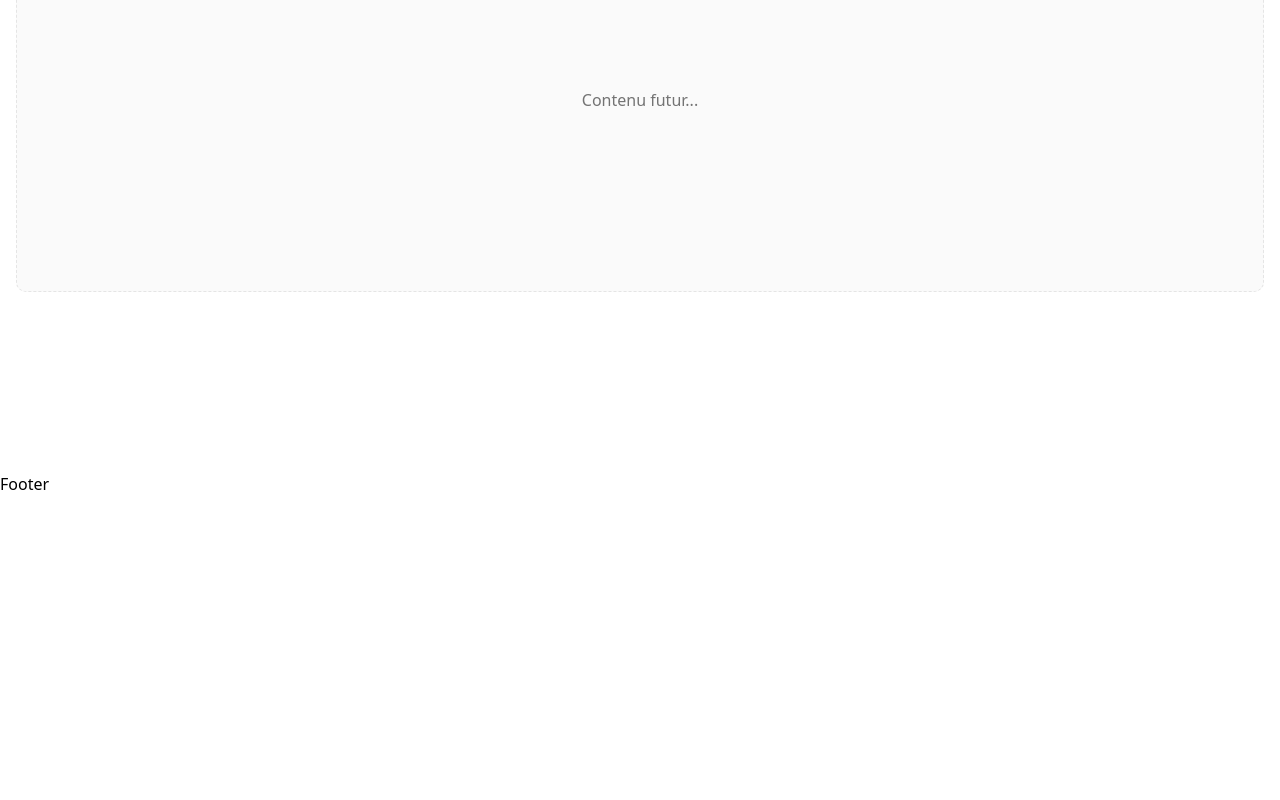
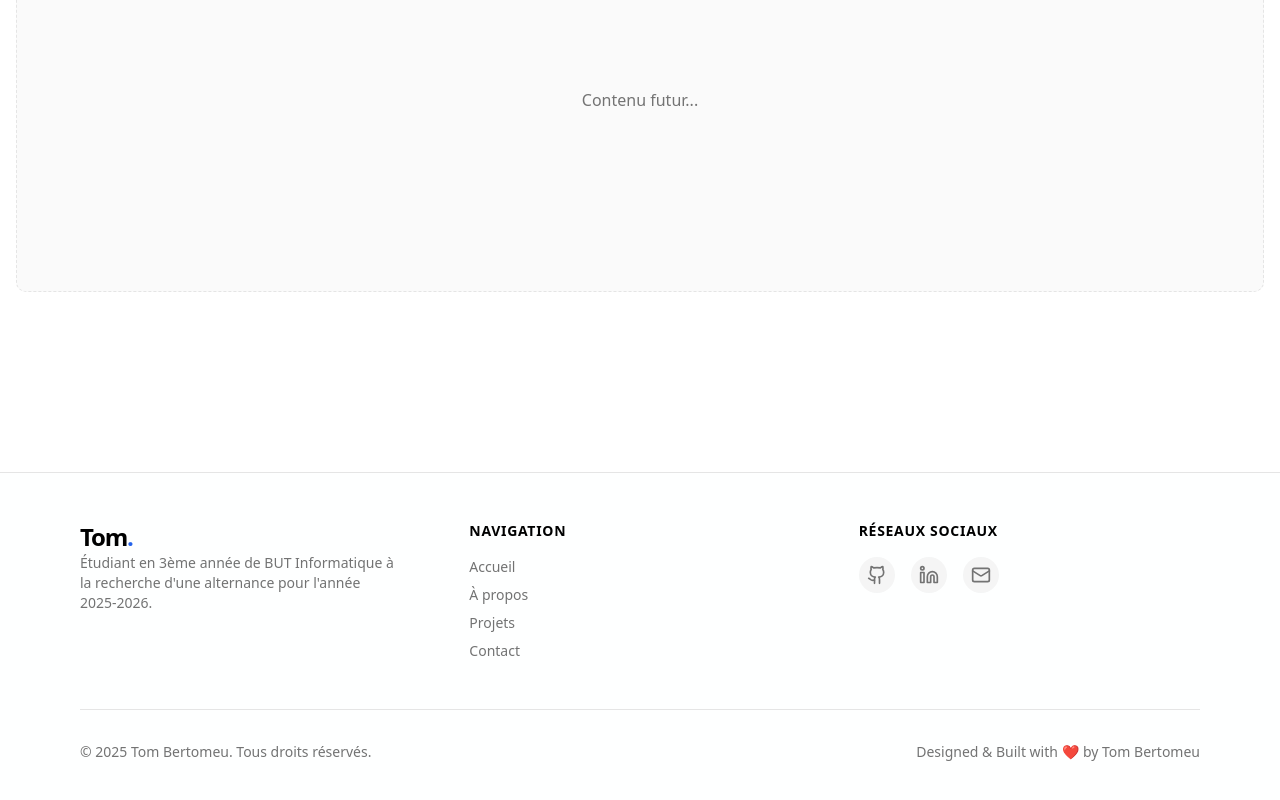
Before and after one commit to TomBertomeu/Portfolio, a Next.js app: page / in a window 1280 px wide. Shown: the part 1128-1928 px from the top of the page. Before the commit the page ends 1624 px from the top, so only its background shows below. Built offline with nearby package versions, Linux system fonts and the light colour scheme.

Commit message:
refactor: basic footer design (to rework)

```diff
--- a/components/Footer.tsx
+++ b/components/Footer.tsx
@@ -1,5 +1,96 @@
+"use client";
+
+import React from "react";
+import Link from "next/link";
+import { Github, Linkedin, Mail } from "lucide-react";
+import { useLanguage } from "@/contexts/LanguageProvider";
+
 export default function Footer() {
+    const { t } = useLanguage();
+    const currentYear = new Date().getFullYear();
+
     return (
-        <p>Footer</p>
+        <footer className="border-t border-border bg-background/50 backdrop-blur-sm">
+            <div className="mx-auto max-w-6xl px-4 py-12">
+                <div className="grid gap-8 md:grid-cols-3 md:gap-12">
+                    {/* Brand & Info */}
+                    <div className="space-y-4">
+                        <Link href="/" className="text-2xl font-bold tracking-tighter hover:opacity-80 transition-opacity">
+                            Tom<span className="text-[var(--primary-blue)]">.</span>
+                        </Link>
+                        <p className="text-sm text-muted-foreground max-w-xs">
+                            {t("about.subtitle")?.split('\n')[0] || "Fullstack Developer"}
+                        </p>
+                    </div>
+
+                    {/* Navigation */}
+                    <div className="space-y-4">
+                        <h3 className="text-sm font-semibold tracking-wider uppercase text-foreground">
+                            {t("footer.navigation")}
+                        </h3>
+                        <nav className="flex flex-col space-y-2 text-sm text-muted-foreground">
+                            <Link href="/" className="hover:text-[var(--primary-blue)] transition-colors w-fit">
+                                {t("nav.home")}
+                            </Link>
+                            <Link href="/#about" className="hover:text-[var(--primary-blue)] transition-colors w-fit">
+                                {t("nav.about")}
+                            </Link>
+                            <Link href="/projects" className="hover:text-[var(--primary-blue)] transition-colors w-fit">
+                                {t("nav.projects")}
+                            </Link>
+                            <Link href="/#contact" className="hover:text-[var(--primary-blue)] transition-colors w-fit">
+                                {t("nav.contact")}
+                            </Link>
+                        </nav>
+                    </div>
+
+                    {/* Socials */}
+                    <div className="space-y-4">
+                        <h3 className="text-sm font-semibold tracking-wider uppercase text-foreground">
+                            {t("footer.socials")}
+                        </h3>
+                        <div className="flex gap-4">
+                            <a
+                                href="https://github.com/TomBertomeu"
+                                target="_blank"
+                                rel="noopener noreferrer"
+                                className="rounded-full bg-muted p-2 text-muted-foreground hover:bg-[var(--primary-blue)] hover:text-white transition-all duration-300"
+                                aria-label="GitHub"
+                            >
+                                <Github className="h-5 w-5" />
+                            </a>
+                            <a
+                                href="https://www.linkedin.com/in/tom-bertomeu/"
+                                target="_blank"
+                                rel="noopener noreferrer"
+                                className="rounded-full bg-muted p-2 text-muted-foreground hover:bg-[#0077b5] hover:text-white transition-all duration-300"
+                                aria-label="LinkedIn"
+                            >
+                                <Linkedin className="h-5 w-5" />
+                            </a>
+                            <a
+                                href="mailto:tom.bertomeu@edu.univ-fcomte.fr"
+                                className="rounded-full bg-muted p-2 text-muted-foreground hover:bg-[var(--primary-green)] hover:text-white transition-all duration-300"
+                                aria-label="Email"
+                            >
+                                <Mail className="h-5 w-5" />
+                            </a>
+                        </div>
+                    </div>
+                </div>
+
+                {/* Bottom Bar */}
+                <div className="mt-12 border-t border-border pt-8 flex flex-col md:flex-row justify-between items-center gap-4 text-sm text-muted-foreground">
+                    <p>
+                        &copy; {currentYear} Tom Bertomeu. {t("footer.copyright")}
+                    </p>
+                    <p className="flex items-center gap-1">
+                        Designed & Built with
+                        <span className="text-red-500 animate-pulse">❤</span>
+                        by Tom Bertomeu
+                    </p>
+                </div>
+            </div>
+        </footer>
     );
 }
```
